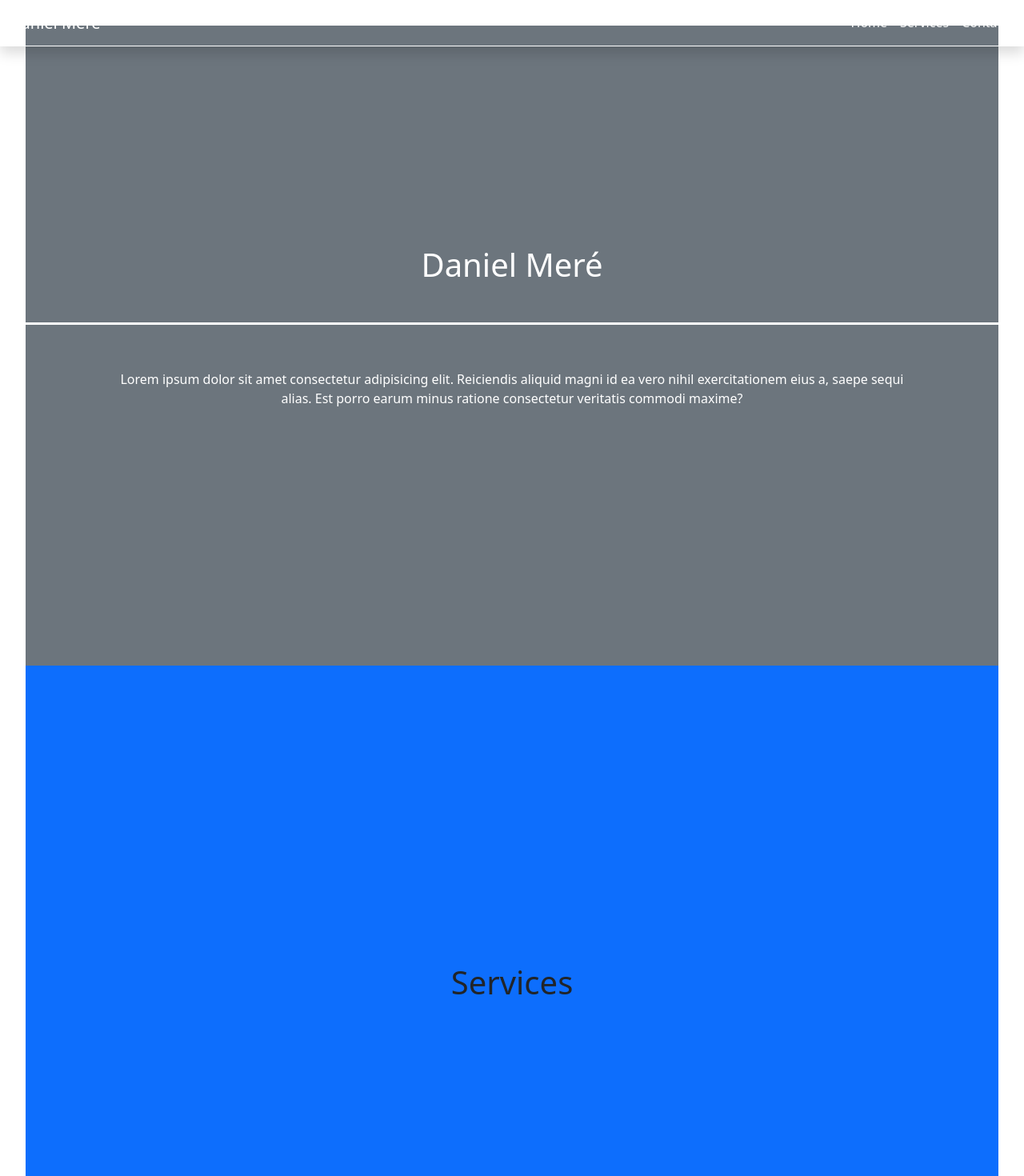
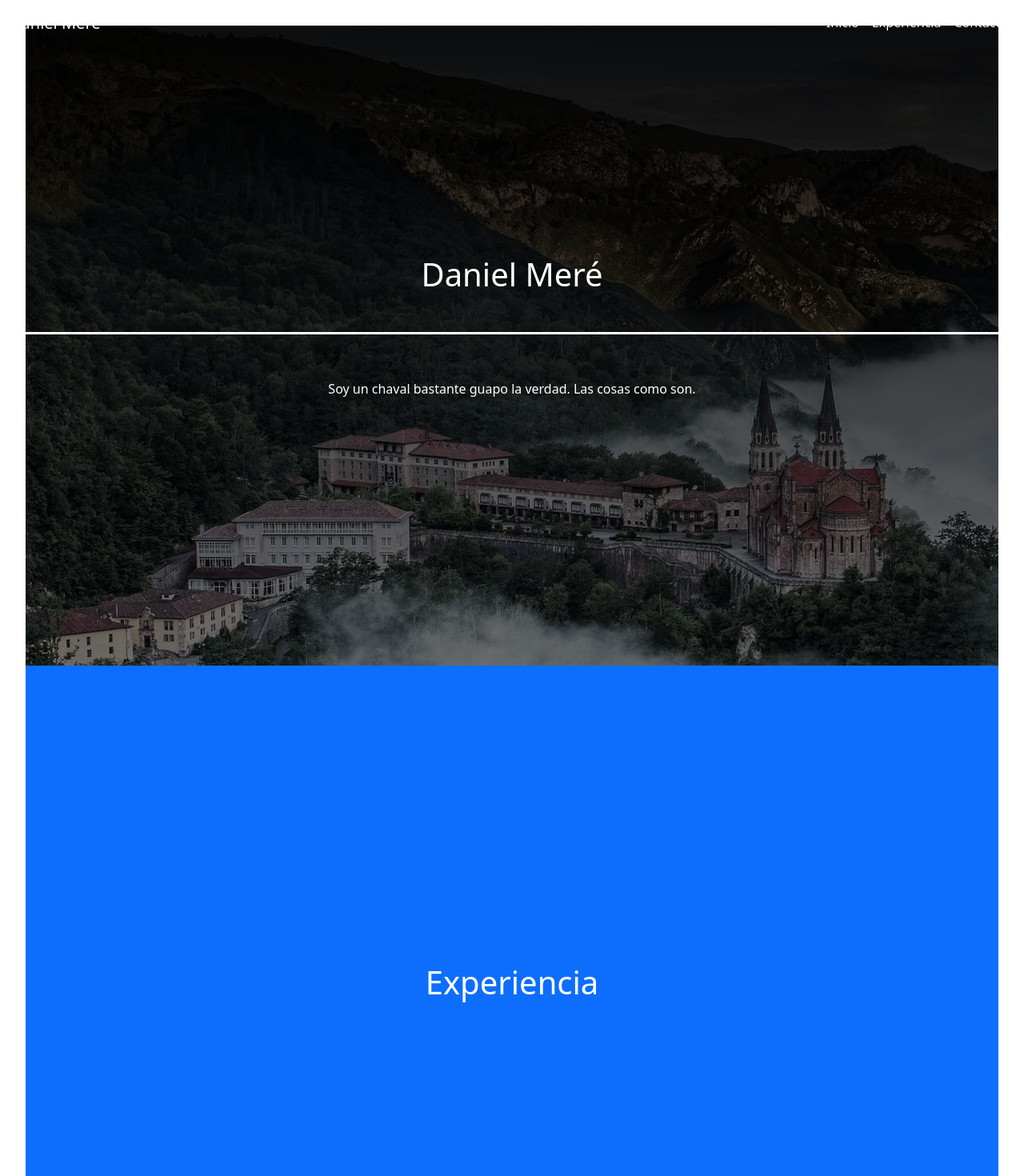
Before and after one commit to RubenHoodESP/mere-proyect, a React (Vite) app: page / in a window 1280 px wide. Shown: the top 1470 px of the page at 80% size. Built offline with nearby package versions, Linux system fonts and the light colour scheme.

Commit message:
background addons

```diff
--- a/src/components/pages/Contact.tsx
+++ b/src/components/pages/Contact.tsx
@@ -3,7 +3,7 @@ import React from 'react'
 export const Contact = () => {
   return (
     <div id='contact' className="vh-100 bg-success d-flex flex-column justify-content-center">
-      <h1 className="text-center">Contact</h1>
+      <h1 className="text-center text-white">Contacto</h1>
     </div>
   )
 }
--- a/src/components/pages/Home.css
+++ b/src/components/pages/Home.css
@@ -1,3 +1,8 @@
+
+.custom-background {
+    background: linear-gradient(rgba(0, 0, 0, 0.9), rgba(0, 0, 0, 0.5)), url("../../assets/wallpaper-1.jpg");
+    background-attachment: fixed;
+}
 
 .border-animation-false:after {
     display: block;
--- a/src/components/pages/Home.tsx
+++ b/src/components/pages/Home.tsx
@@ -12,10 +12,10 @@ export const Home = () => {
 
   return (
     <>
-      <div id="home" className="vh-100 d-flex flex-column justify-content-center bg-secondary">
+      <div id="home" className="custom-background vh-100 d-flex flex-column justify-content-center bg-secondary">
         <motion.h1 ref={ref} className={`${isInView ? "border-animation-true" : "border-animation-false"} text-center text-white`}>Daniel Meré</motion.h1>
         <div className="container">
-          <p className='text-white m-5'>Lorem ipsum dolor sit amet consectetur adipisicing elit. Reiciendis aliquid magni id ea vero nihil exercitationem eius a, saepe sequi alias. Est porro earum minus ratione consectetur veritatis commodi maxime?</p>
+          <p className='text-white m-5'>Soy un chaval bastante guapo la verdad. Las cosas como son.</p>
         </div>
       </div>
     </>
--- a/src/components/pages/Services.tsx
+++ b/src/components/pages/Services.tsx
@@ -3,7 +3,7 @@ import React from 'react'
 export const Services = () => {
   return (
     <div id='services' className="vh-100 bg-primary d-flex flex-column justify-content-center">
-      <h1 className="text-center">Services</h1>
+      <h1 className="text-center text-white">Experiencia</h1>
     </div>
   )
 }
--- a/src/components/ui/Navbar.tsx
+++ b/src/components/ui/Navbar.tsx
@@ -4,7 +4,7 @@ import './Navbar.css'
 export const Navbar = () => {
   return (
     <>
-        <nav className='navbar fixed-top navbar-expand-lg bg-transparent border-dark border-bottom border-white shadow'>
+        <nav className='navbar fixed-top navbar-expand-lg bg-transparent'>
             <div className="container-fluid">
                 <span className="navbar-brand text-white">Daniel Meré</span>
                 <button className="navbar-toggler" type="button" data-bs-toggle="collapse" data-bs-target="#navbarSupportedContent" aria-controls="navbarSupportedContent" aria-expanded="false" aria-label="Toggle navigation">
@@ -13,13 +13,13 @@ export const Navbar = () => {
                 <div className="collapse navbar-collapse flex-grow-0 text-end" id="navbarSupportedContent">
                     <ul className="navbar-nav me-auto mb-2 mb-lg-0">
                         <li className="nav-item">
-                            <a className="nav-link text-white" aria-current="page" href="#home">Home</a>
+                            <a className="nav-link text-white" aria-current="page" href="#home">Inicio</a>
                         </li>
                         <li className="nav-item">
-                            <a className="nav-link text-white" href="#services">Services</a>
+                            <a className="nav-link text-white" href="#services">Experiencia</a>
                         </li>
                         <li className="nav-item">
-                            <a className="nav-link text-white" href="#contact">Contact</a>
+                            <a className="nav-link text-white" href="#contact">Contacto</a>
                         </li>
                     </ul>
                 </div>
```
Also changed, not shown: src/assets/wallpaper-1.jpg (added).
